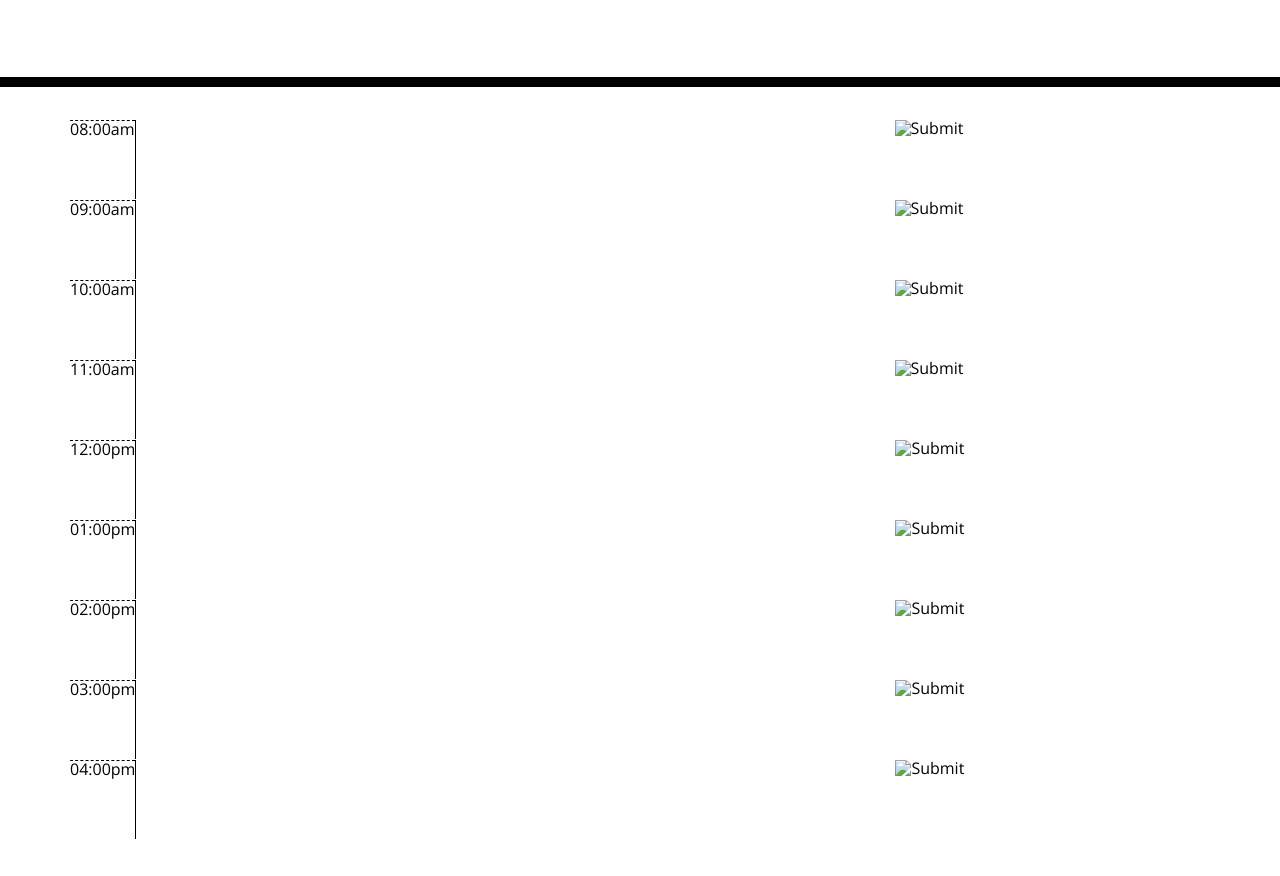
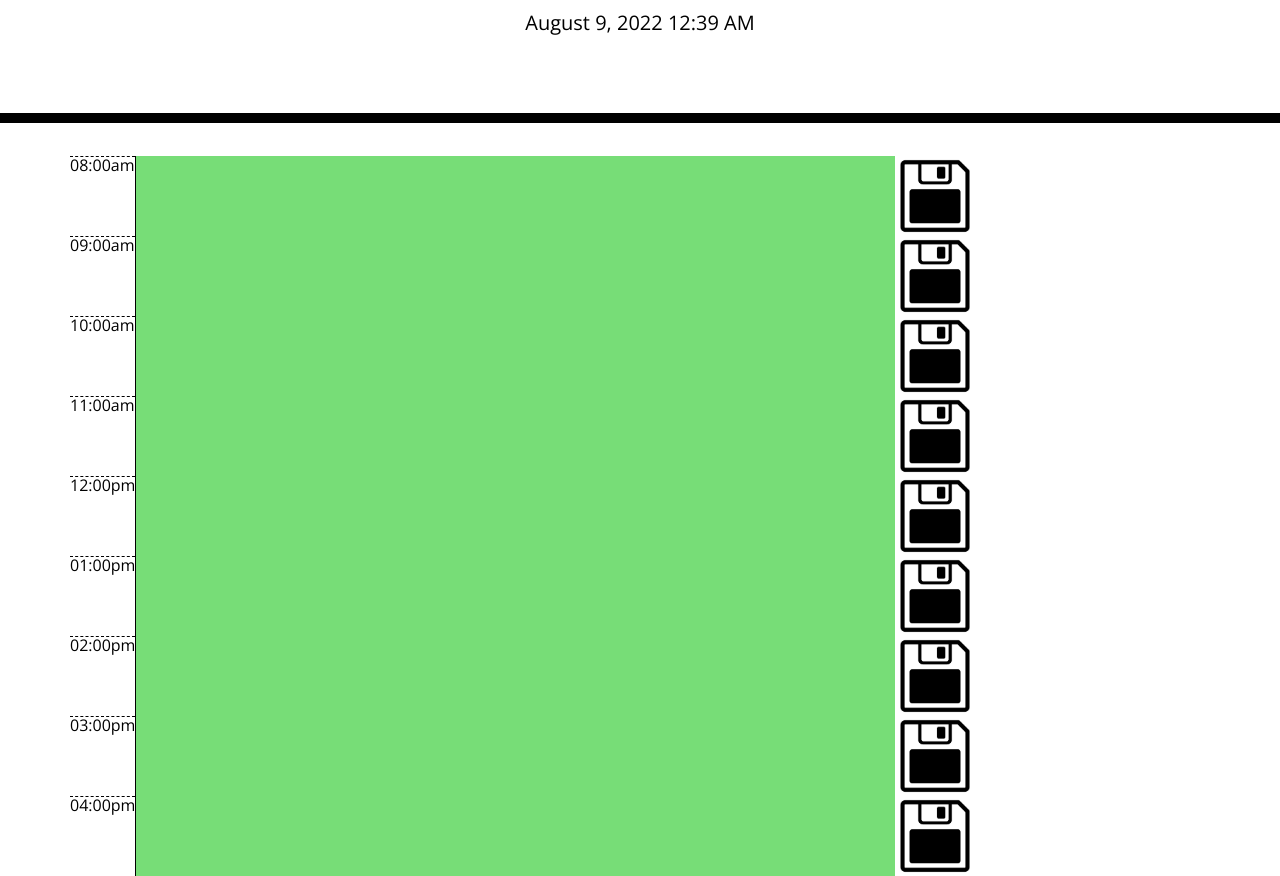
Before and after one commit to ryanpjhickey/WorkDayScheduler, a plain HTML site: page index.html in a window 1280 px wide. Shown: the part 181-1057 px from the top of the page. Before the commit the page ends 1020 px from the top, so only its background shows below. Drawn offline with nearby package versions, Linux system fonts and the light colour scheme.

Commit message:
de-bug code and also re-remove console.logs

```diff
--- a/assets/script.js
+++ b/assets/script.js
@@ -38,9 +38,6 @@ function workComment() {
     toDoItem3: toDoItem3,
     toDoItem4: toDoItem4,
   }
-
-  console.log(toDoList)
-
   var toDoDay = JSON.parse(localStorage.getItem("toDoToday")) || []
   toDoDay.push(toDoList)
   localStorage.setItem("toDoToday", JSON.stringify(toDoDay))
@@ -48,7 +45,6 @@ function workComment() {
 
 function displayWorkComment() {
   var toDoDay = JSON.parse(localStorage.getItem("toDoToday")) || []
-  console.log(toDoDay)
   for (let index = 0; index < toDoDay.length; index++) {
     work8.textContent = toDoDay[index].toDoItem8;
     work9.textContent = toDoDay[index].toDoItem9;
--- a/index.html
+++ b/index.html
@@ -34,53 +34,53 @@
         <textarea class="col-8" id="work8"></textarea>
         <!-- Used this idea to have an input tag display the image, and link it to an event listener:
           https://stackoverflow.com/questions/8683528/embed-image-in-a-button-element -->
-        <input class="savePng" type="image" src="./save.png"></input>
+        <input class="savePng" type="image" src="./assets/save.png"></input>
         <!-- Source used for save.png: https://www.iconspng.com/image/25574/mono-save -->
       </div>
       <div class="row time-block">
         <div class="hour">09:00am</div>
         <textarea class="col-8" id="work9"></textarea>
-        <input class="savePng" type="image" src="./save.png"></input>
+        <input class="savePng" type="image" src="./assets/save.png"></input>
       </div>
       <div class="row time-block">
         <div class="hour">10:00am</div>
         <textarea class="col-8" id="work10"></textarea>
-        <input class="savePng" type="image" src="./save.png"></input>
+        <input class="savePng" type="image" src="./assets/save.png"></input>
       </div>
       <div class="row time-block">
         <div class="hour">11:00am</div>
         <textarea class="col-8" id="work11"></textarea>
-        <input class="savePng" type="image" src="./save.png"></input>
+        <input class="savePng" type="image" src="./assets/save.png"></input>
       </div>
       <div class="row time-block">
         <div class="hour">12:00pm</div>
         <textarea class="col-8" id="work12"></textarea>
-        <input class="savePng" type="image" src="./save.png"></input>
+        <input class="savePng" type="image" src="./assets/save.png"></input>
       </div>
       <div class="row time-block">
         <div class="hour">01:00pm</div>
         <textarea class="col-8" id="work1"></textarea>
-        <input class="savePng" type="image" src="./save.png"></input>
+        <input class="savePng" type="image" src="./assets/save.png"></input>
       </div>
       <div class="row time-block">
         <div class="hour">02:00pm</div>
         <textarea class="col-8" id="work2"></textarea>
-        <input class="savePng" type="image" src="./save.png"></input>
+        <input class="savePng" type="image" src="./assets/save.png"></input>
       </div>
       <div class="row time-block">
         <div class="hour">03:00pm</div>
         <textarea class="col-8" id="work3"></textarea>
-        <input class="savePng" type="image" src="./save.png"></input>
+        <input class="savePng" type="image" src="./assets/save.png"></input>
       </div>
       <div class="row time-block">
         <div class="hour">04:00pm</div>
         <textarea class="col-8" id="work4"></textarea>
-        <input class="savePng" type="image" src="./save.png"></input>
+        <input class="savePng" type="image" src="./assets/save.png"></input>
       </div>
       </div>
     </div>
     <script src="https://code.jquery.com/jquery-3.4.1.min.js"></script>
     <script src="https://cdnjs.cloudflare.com/ajax/libs/moment.js/2.24.0/moment.min.js"></script>
-    <script src="./script.js"></script>
+    <script src="./assets/script.js"></script>
   </body>
 </html>
```
